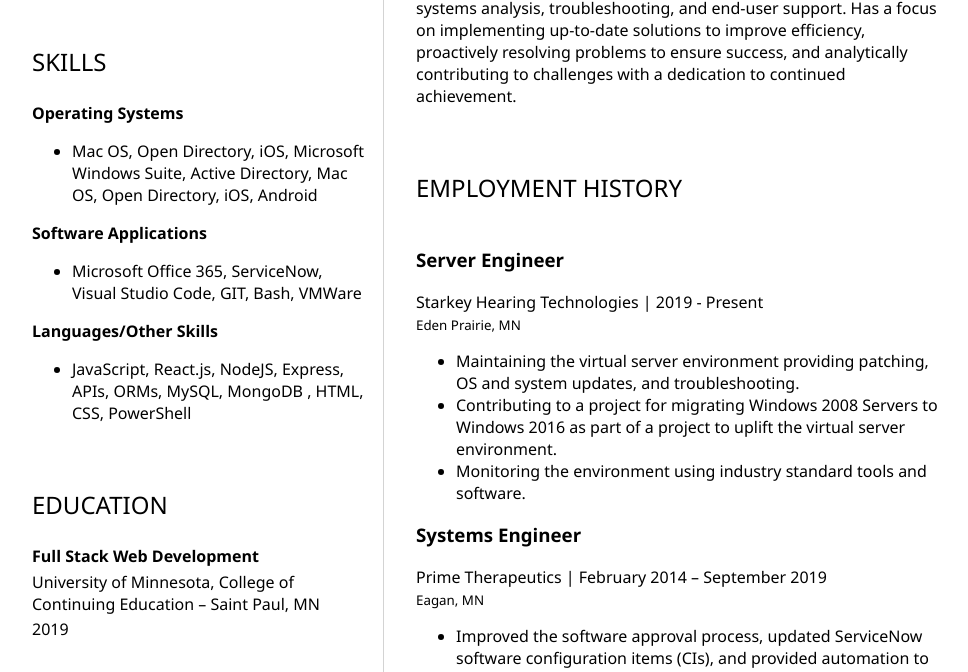
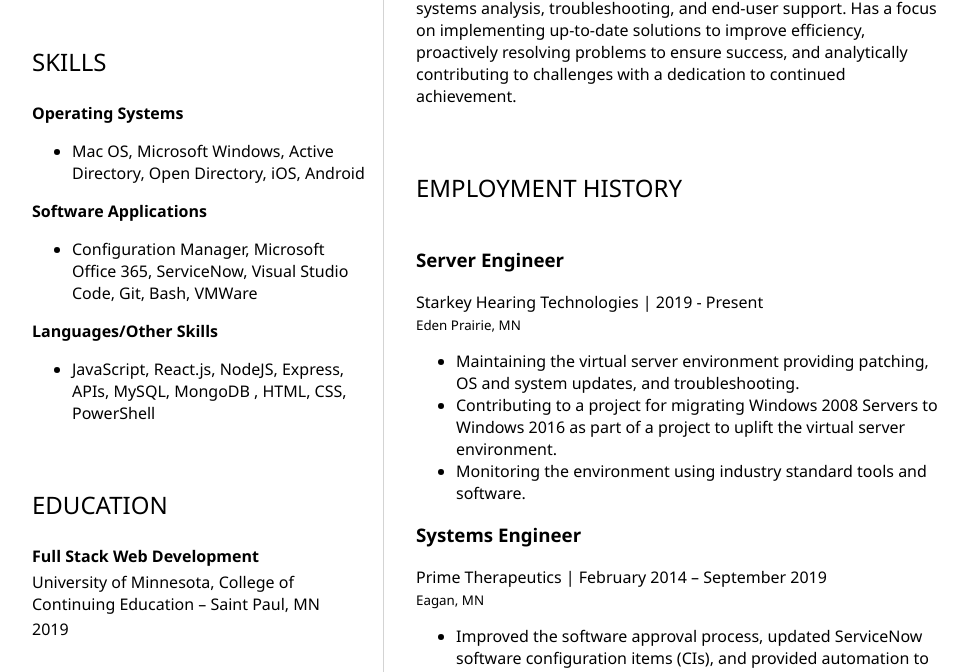
Before and after one commit to Leevie/resume, a plain HTML site: page index.html in a window 1280 px wide. Shown: the part 428-1100 px from the top of the page, without its empty margins (160-1128 px from the left). Drawn offline with Linux system fonts and the light colour scheme.

Commit message:
minor content updates

```diff
--- a/index.html
+++ b/index.html
@@ -48,16 +48,15 @@
                 -->
                 <b>Operating Systems</b>
                 <ul>
-                    <li>Mac OS, Open Directory, iOS, Microsoft Windows Suite, Active Directory, Mac OS, Open Directory,
-                        iOS, Android</li>
+                    <li>Mac OS, Microsoft Windows, Active Directory, Open Directory, iOS, Android</li>
                 </ul>
                 <b>Software Applications</b>
                 <ul>
-                    <li>Microsoft Office 365, ServiceNow, Visual Studio Code, GIT, Bash, VMWare</li>
+                    <li>Configuration Manager, Microsoft Office 365, ServiceNow, Visual Studio Code, Git, Bash, VMWare</li>
                 </ul>
                 <b>Languages/Other Skills</b>
                 <ul>
-                    <li>JavaScript, React.js, NodeJS, Express, APIs, ORMs, MySQL, MongoDB , HTML, CSS, PowerShell</li>
+                    <li>JavaScript, React.js, NodeJS, Express, APIs, MySQL, MongoDB , HTML, CSS, PowerShell</li>
                 </ul>
 
                 <!-- your skills AKA "buzzwords" -->
```
